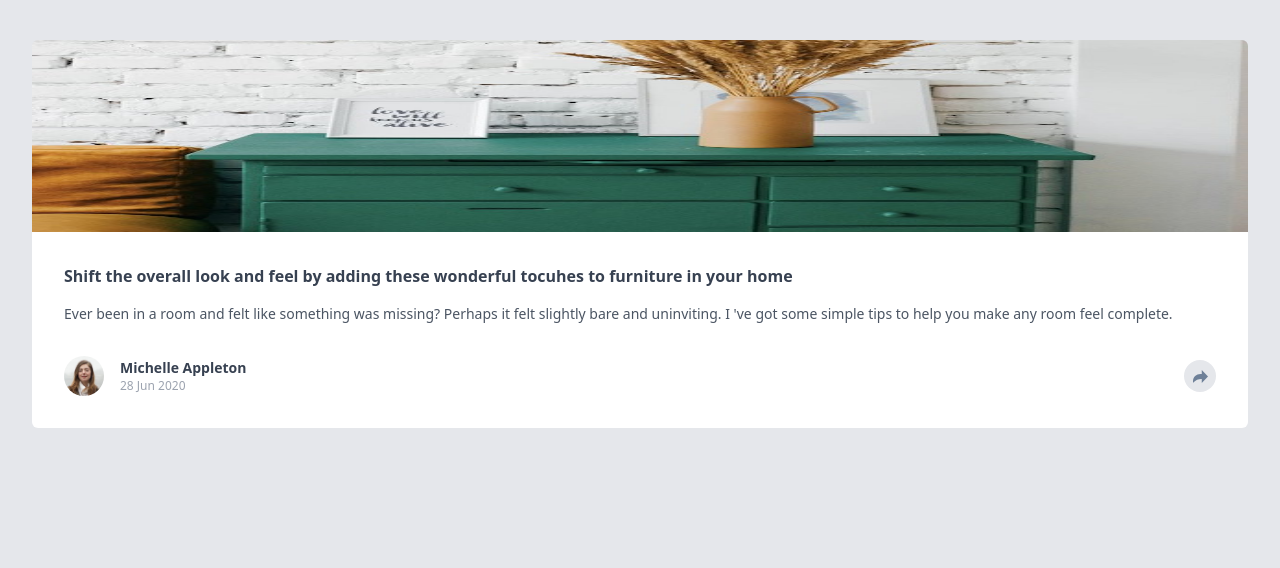
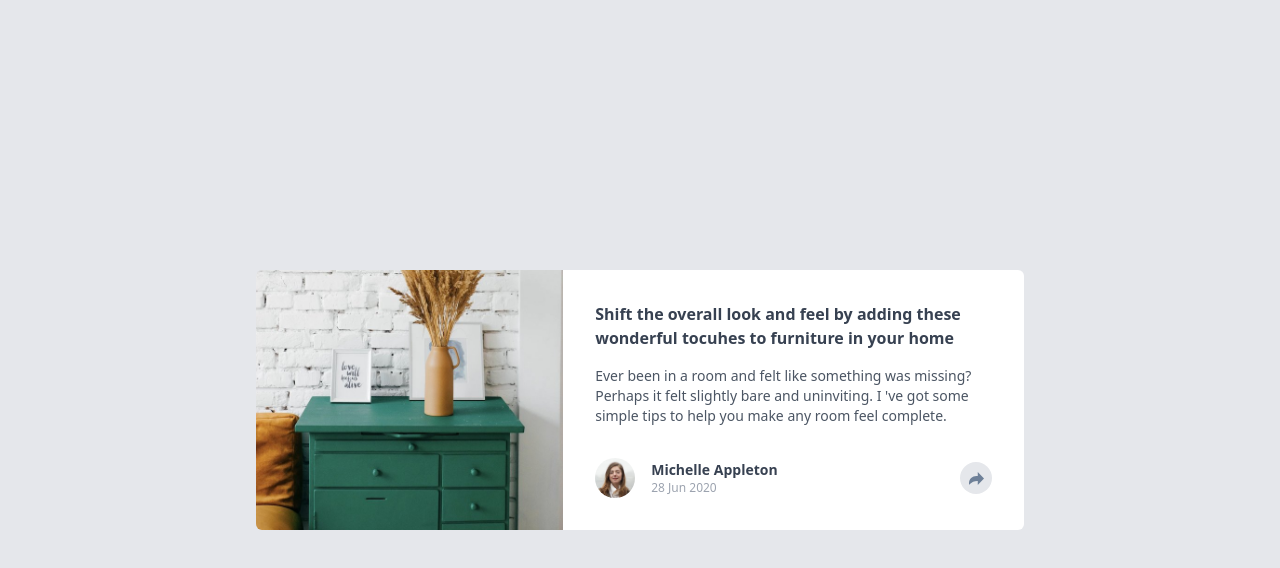
Before and after one commit to nova-gh/Article-Preview-Component, a Next.js app: page / in a window 1280 px wide. Shown: the top 568 px of the page. Built offline with nearby package versions, Linux system fonts and the light colour scheme.

Commit message:
finished mobile

```diff
--- /dev/null
+++ b/component/articleComp.js
@@ -0,0 +1,55 @@
+const articleComp = () => {
+  return (
+    <div className="h-auto mx-auto lg:w-3/5 lg:flex lg:flex-row">
+      <img
+        className="w-full h-48 lg:w-2/5 rounded-tl-md rounded-tr-md lg:h-auto lg:rounded-tr-none lg:rounded-bl-md "
+        src="/assets/drawers.jpg"
+        alt=""
+      />
+      {/* text cont */}
+      <div className="p-8 bg-white 2xl:p-12 rounded-bl-md rounded-br-md lg:rounded-bl-none rounded-tr-md ">
+        <h1 className="font-bold text-gray-700 2xl:text-xl">
+          Shift the overall look and feel by adding these wonderful tocuhes to
+          furniture in your home
+        </h1>
+        <p className="mt-4 text-sm font-medium text-gray-600 2xl:text-base">
+          Ever been in a room and felt like something was missing? Perhaps it
+          felt slightly bare and uninviting. I 've got some simple tips to help
+          you make any room feel complete.
+        </p>
+        {/* user post details */}
+        <div className="flex items-center mt-8">
+          <div className="flex items-center">
+            <img
+              className="w-10 h-10 rounded-3xl"
+              src="/assets/avatar-michelle.jpg"
+              alt="Michelle's avatar"
+            />
+          </div>
+
+          <div className="ml-4">
+            <h1 className="text-sm font-bold text-gray-700">
+              Michelle Appleton
+            </h1>
+            <p className="text-xs font-medium text-gray-400">28 Jun 2020</p>
+          </div>
+          <div className="flex items-center justify-center w-8 h-8 ml-auto bg-gray-200 rounded-2xl">
+            <svg
+              className=""
+              xmlns="http://www.w3.org/2000/svg"
+              width="15"
+              height="13"
+            >
+              <path
+                fill="#6E8098"
+                d="M15 6.495L8.766.014V3.88H7.441C3.33 3.88 0 7.039 0 10.936v2.049l.589-.612C2.59 10.294 5.422 9.11 8.39 9.11h.375v3.867L15 6.495z"
+              />
+            </svg>
+          </div>
+        </div>
+      </div>
+    </div>
+  );
+};
+
+export default articleComp;
--- a/pages/index.js
+++ b/pages/index.js
@@ -1,64 +1,16 @@
 import Head from "next/head";
 import Image from "next/image";
+import ArticleComp from "../component/articleComp";
 
 export default function Home() {
   return (
-    <div className="px-8 mt-10">
+    <div className="px-8 mt-10 lg:px-0 lg:mt-0 lg:flex lg:items-center lg:justify-center lg:h-screen">
       <Head>
         <title>Article Preview Componet</title>
         <meta name="description" content="Generated by create next app" />
         <link rel="icon" href="/favicon-32x32.png" />
       </Head>
-      {/* outer cont */}
-      <div className="mx-auto ">
-        <img
-          className="w-full h-48 rounded-tl-md rounded-tr-md"
-          src="/assets/drawers.jpg"
-          alt=""
-        />
-        {/* text cont */}
-        <div className="p-8 bg-white rounded-bl-md rounded-br-md">
-          <h1 className="font-bold text-gray-700">
-            Shift the overall look and feel by adding these wonderful tocuhes to
-            furniture in your home
-          </h1>
-          <p className="mt-4 text-sm font-medium text-gray-600">
-            Ever been in a room and felt like something was missing? Perhaps it
-            felt slightly bare and uninviting. I 've got some simple tips to
-            help you make any room feel complete.
-          </p>
-          {/* user post details */}
-          <div className="flex items-center mt-8">
-            <div className="flex items-center">
-              <img
-                className="w-10 h-10 rounded-3xl"
-                src="/assets/avatar-michelle.jpg"
-                alt="Michelle's avatar"
-              />
-            </div>
-
-            <div className="ml-4">
-              <h1 className="text-sm font-bold text-gray-700">
-                Michelle Appleton
-              </h1>
-              <p className="text-xs font-medium text-gray-400">28 Jun 2020</p>
-            </div>
-            <div className="flex items-center justify-center w-8 h-8 ml-auto bg-gray-200 rounded-2xl">
-              <svg
-                className=""
-                xmlns="http://www.w3.org/2000/svg"
-                width="15"
-                height="13"
-              >
-                <path
-                  fill="#6E8098"
-                  d="M15 6.495L8.766.014V3.88H7.441C3.33 3.88 0 7.039 0 10.936v2.049l.589-.612C2.59 10.294 5.422 9.11 8.39 9.11h.375v3.867L15 6.495z"
-                />
-              </svg>
-            </div>
-          </div>
-        </div>
-      </div>
+      <ArticleComp />
     </div>
   );
 }
```
